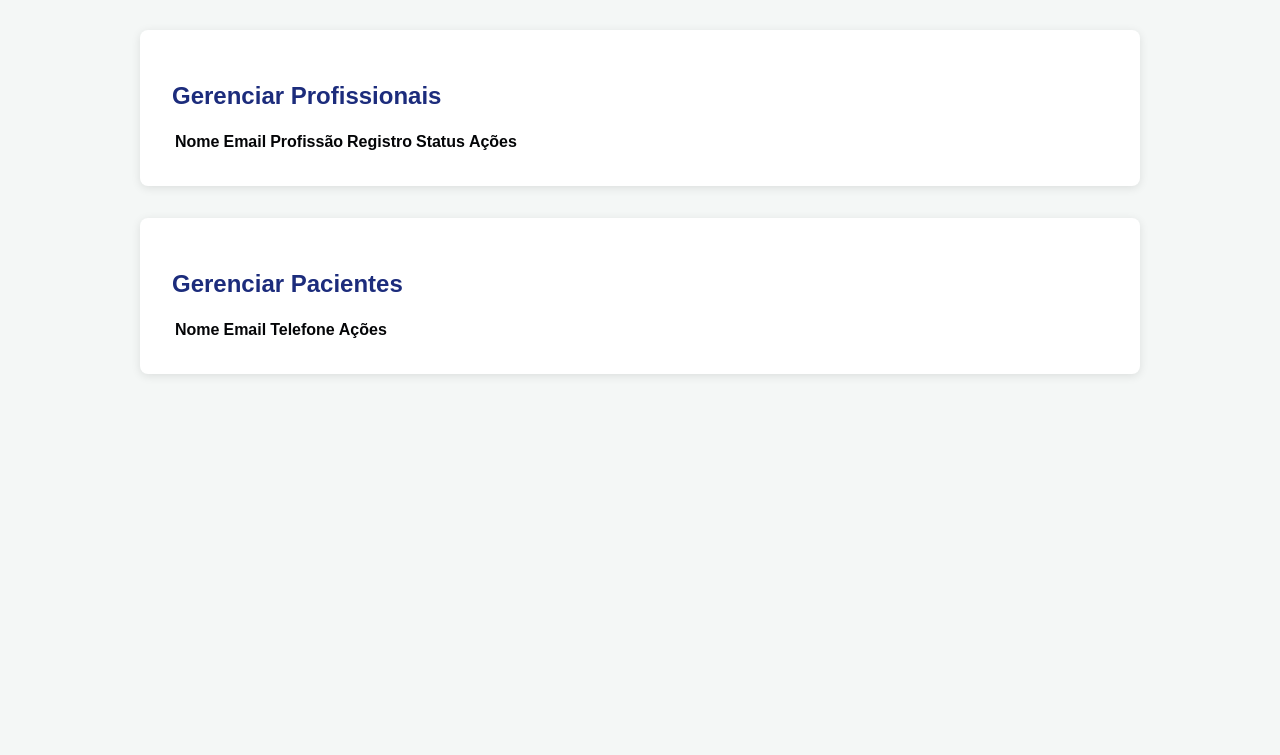
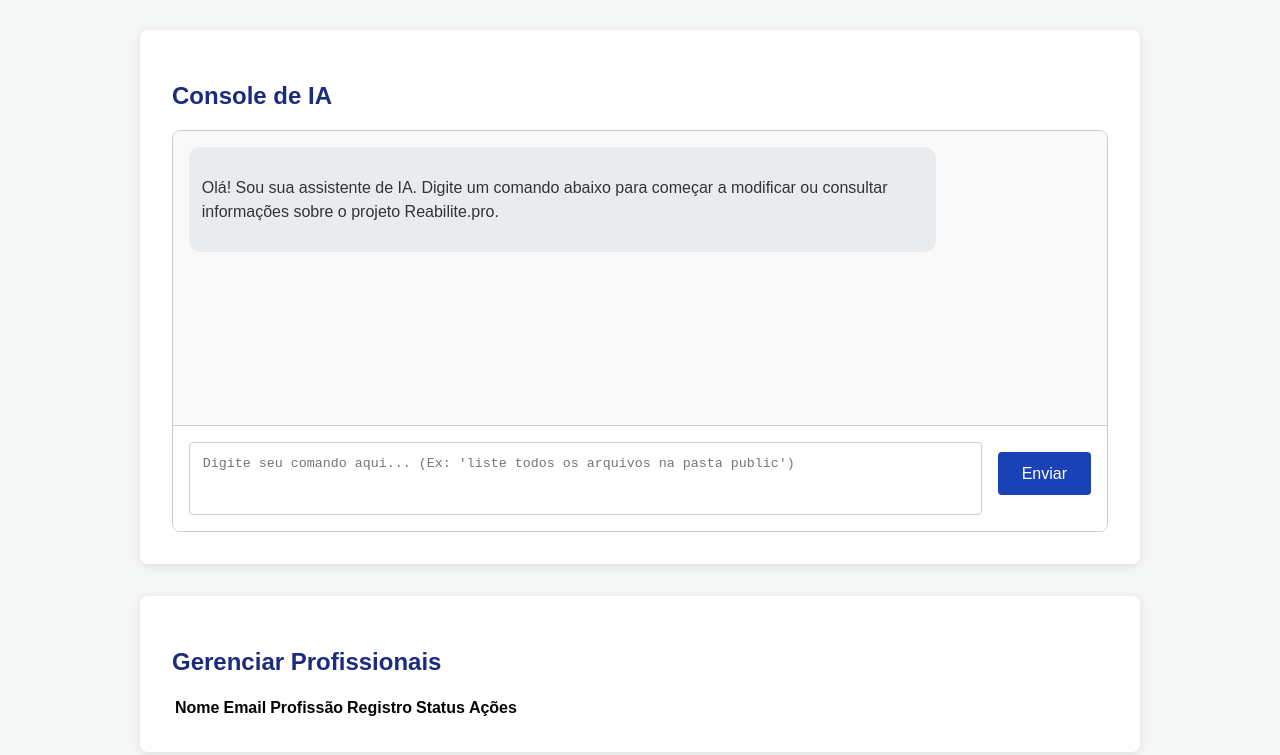
Before and after one commit to reabilitepro/reabilitepro, a website: page public/admin-dashboard.html in a window 1280 px wide. Shown: the part 92-847 px from the top of the page. Before the commit the page ends 800 px from the top, so only its background shows below. Drawn offline with Linux system fonts and the light colour scheme; no server answers; sample sign-in values are in the browser's storage.

Commit message:
feat: implementa interface e lógica inicial para o Console de IA no painel do administrador

```diff
--- a/public/admin-dashboard.html
+++ b/public/admin-dashboard.html
@@ -17,6 +17,23 @@
 
     <main>
         <div class="admin-container">
+            <!-- Seção de IA como a primeira e principal -->
+            <div class="admin-section">
+                <h2>Console de IA</h2>
+                <div id="ai-console" class="ai-console">
+                    <div id="ai-chat-history" class="ai-chat-history">
+                        <!-- Mensagem inicial da IA -->
+                        <div class="ai-message">
+                            <p class="message-text">Olá! Sou sua assistente de IA. Digite um comando abaixo para começar a modificar ou consultar informações sobre o projeto Reabilite.pro.</p>
+                        </div>
+                    </div>
+                    <div class="ai-input-area">
+                        <textarea id="ai-command-input" placeholder="Digite seu comando aqui... (Ex: 'liste todos os arquivos na pasta public')" rows="3"></textarea>
+                        <button id="ai-send-command-btn" class="button-primary">Enviar</button>
+                    </div>
+                </div>
+            </div>
+
             <div class="admin-section">
                 <h2>Gerenciar Profissionais</h2>
                 <div class="table-container">
@@ -55,6 +72,9 @@
         </div>
     </main>
 
+    <!-- O roteador principal -->
     <script src="/admin-dashboard.js"></script>
+    <!-- O novo cérebro do console de IA -->
+    <script src="/ai-console.js"></script>
 </body>
 </html>
--- /dev/null
+++ b/public/ai-console.js
@@ -0,0 +1,57 @@
+document.addEventListener('DOMContentLoaded', () => {
+    const chatHistory = document.getElementById('ai-chat-history');
+    const commandInput = document.getElementById('ai-command-input');
+    const sendButton = document.getElementById('ai-send-command-btn');
+
+    if (!chatHistory || !commandInput || !sendButton) {
+        // Se os elementos não existirem (ex: em outra página), não faz nada.
+        return;
+    }
+
+    // --- FUNÇÃO PARA ADICIONAR MENSAGENS AO CHAT ---
+    function addMessageToChat(message, sender) {
+        const messageDiv = document.createElement('div');
+        messageDiv.classList.add(sender === 'user' ? 'user-message' : 'ai-message');
+
+        const messageParagraph = document.createElement('p');
+        messageParagraph.classList.add('message-text');
+        messageParagraph.textContent = message;
+
+        messageDiv.appendChild(messageParagraph);
+        chatHistory.appendChild(messageDiv);
+
+        // Rola para a mensagem mais recente
+        chatHistory.scrollTop = chatHistory.scrollHeight;
+    }
+
+    // --- FUNÇÃO PARA LIDAR COM O ENVIO DO COMANDO ---
+    function handleSendCommand() {
+        const command = commandInput.value.trim();
+        if (command === '') return;
+
+        // 1. Adiciona o comando do usuário à interface
+        addMessageToChat(command, 'user');
+
+        // 2. Limpa o campo de entrada
+        commandInput.value = '';
+        commandInput.focus();
+
+        // 3. Simula uma resposta da IA e dá a instrução de fluxo
+        setTimeout(() => {
+            const aiResponse = `Comando recebido: "${command}". Por enquanto, nosso fluxo é híbrido. Por favor, copie este comando e cole no chat do IDE para que eu possa executá-lo com minhas ferramentas.`;
+            addMessageToChat(aiResponse, 'ai');
+        }, 500); // Meio segundo de delay para simular o "pensamento"
+    }
+
+    // --- EVENT LISTENERS ---
+    sendButton.addEventListener('click', handleSendCommand);
+
+    // Permite enviar com "Enter" (ou "Shift+Enter" para nova linha)
+    commandInput.addEventListener('keydown', (event) => {
+        if (event.key === 'Enter' && !event.shiftKey) {
+            event.preventDefault(); // Impede a criação de uma nova linha
+            handleSendCommand();
+        }
+    });
+
+});
--- a/public/style.css
+++ b/public/style.css
@@ -233,3 +233,68 @@ a:hover {
 .save-btn:hover {
     background-color: #218838;
 }
+
+
+/* --- AI Console Styles --- */
+
+.ai-console {
+    border: 1px solid #ccc;
+    border-radius: 8px;
+    overflow: hidden; /* To keep the child border-radius */
+    display: flex;
+    flex-direction: column;
+    height: 400px; /* Or a height that fits your layout */
+}
+
+.ai-chat-history {
+    flex-grow: 1;
+    padding: 1rem;
+    overflow-y: auto;
+    background-color: #f9f9f9;
+    border-bottom: 1px solid #ccc;
+}
+
+.ai-message, .user-message {
+    display: block;
+    margin-bottom: 1rem;
+    max-width: 80%;
+    padding: 0.8rem;
+    border-radius: 12px;
+    line-height: 1.5;
+}
+
+.ai-message {
+    background-color: #e9ecef; /* Light grey for AI */
+    color: #333;
+    margin-right: auto; /* Align to the left */
+}
+
+.user-message {
+    background-color: #1A41B5; /* Blue for User */
+    color: white;
+    margin-left: auto; /* Align to the right */
+}
+
+.ai-input-area {
+    display: flex;
+    padding: 1rem;
+    background-color: #fff;
+    align-items: center;
+}
+
+#ai-command-input {
+    flex-grow: 1;
+    border-radius: 4px;
+    border: 1px solid #ccc;
+    padding: 0.8rem;
+    resize: none; /* Prevent manual resizing */
+    margin: 0;
+    margin-right: 1rem;
+}
+
+#ai-send-command-btn {
+    width: auto; /* Override the default 100% width */
+    white-space: nowrap;
+    height: auto; /* Adjust height to content */
+    padding: 0.8rem 1.5rem;
+}
```
